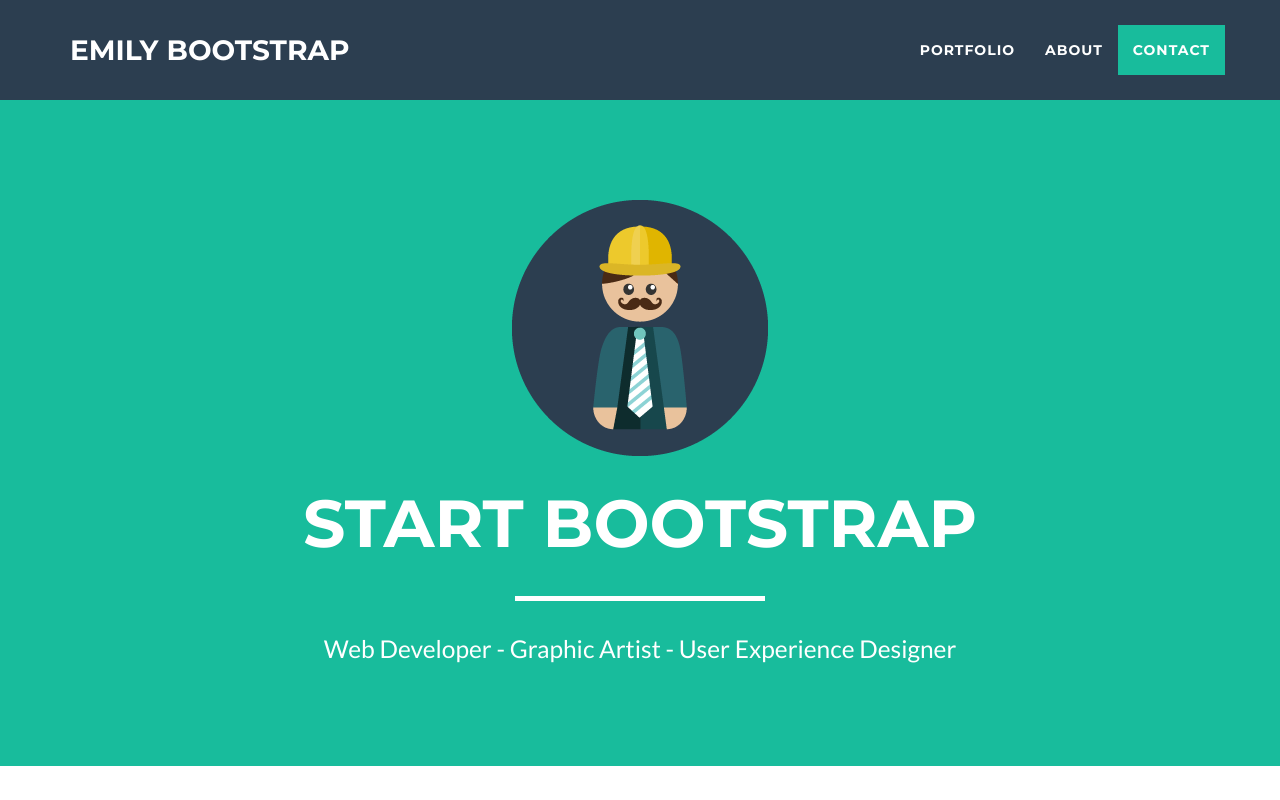
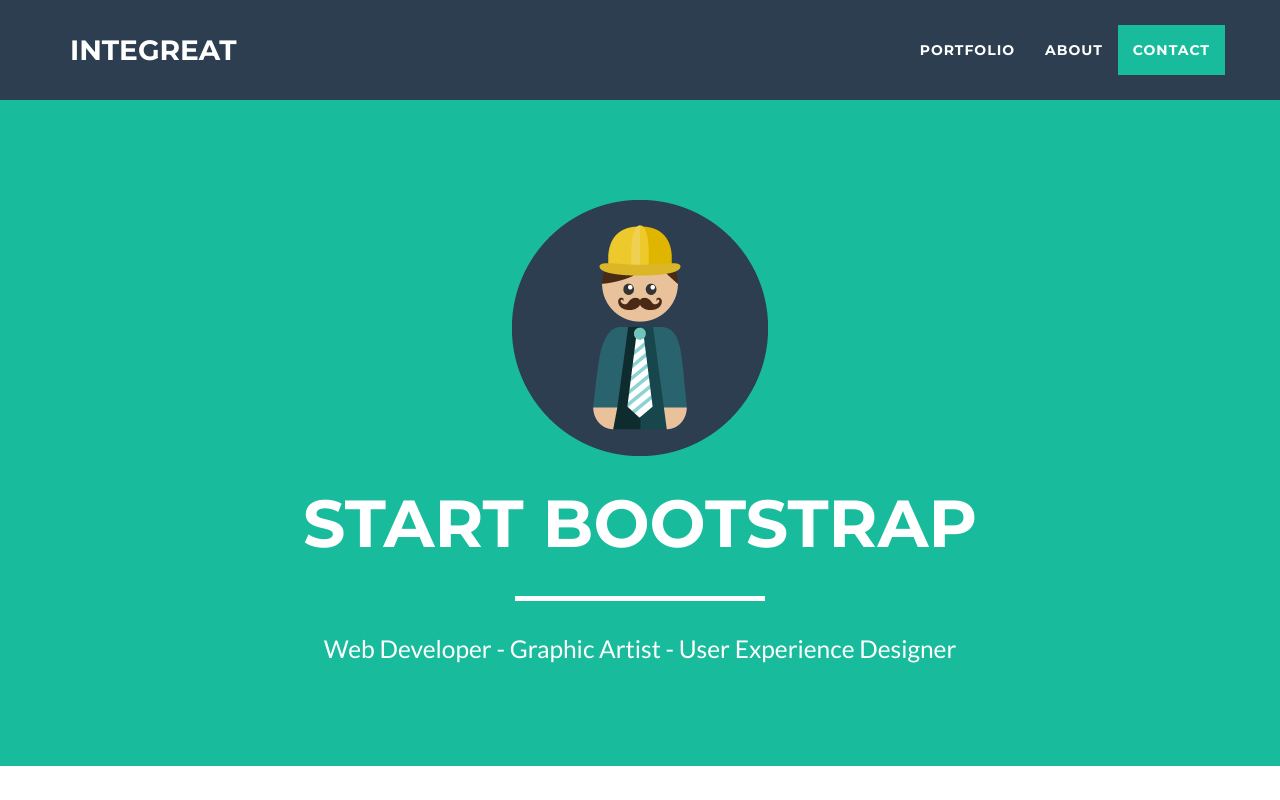
Before and after one commit to Es80494404/Es80494404.github.io, a website: page index.html in a window 1280 px wide. Shown: the top 800 px of the page. Drawn offline with nearby package versions, Linux system fonts and the light colour scheme.

Commit message:
second commit

```diff
--- a/index.html
+++ b/index.html
@@ -41,7 +41,7 @@
                 <button type="button" class="navbar-toggle" data-toggle="collapse" data-target="#bs-example-navbar-collapse-1">
                     <span class="sr-only">Toggle navigation</span> Menu <i class="fa fa-bars"></i>
                 </button>
-                <a class="navbar-brand" href="#page-top">Emily Bootstrap</a>
+                <a class="navbar-brand" href="#page-top">Integreat</a>
             </div>
 
             <!-- Collect the nav links, forms, and other content for toggling -->
```
